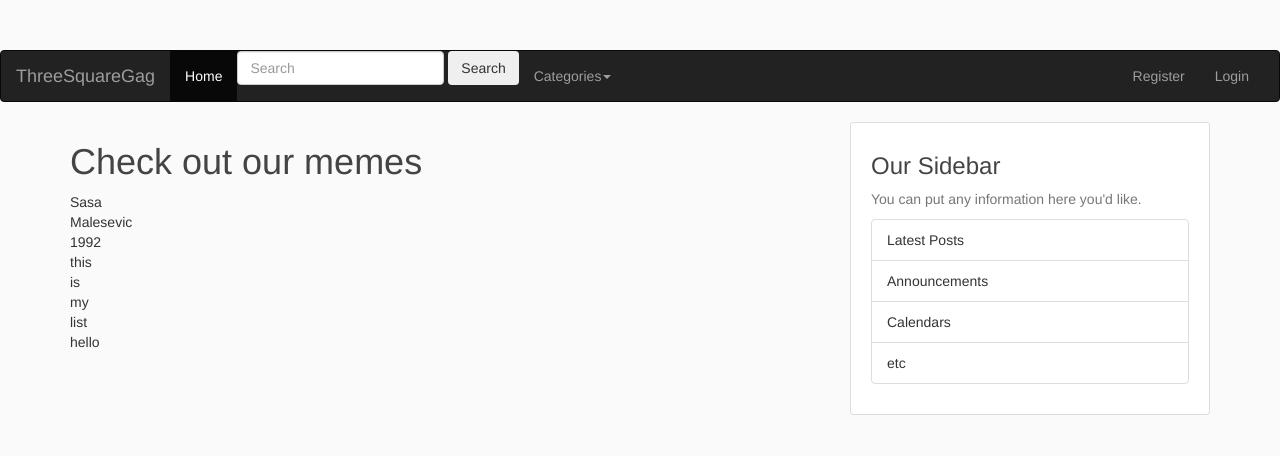
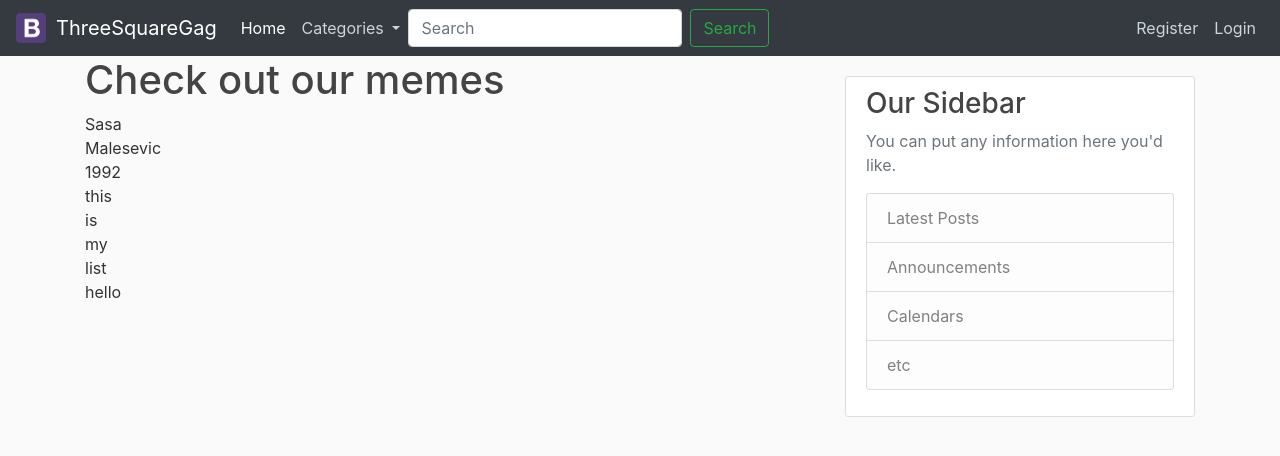
Before and after one commit to alexgeu/meme-project, a Django app: page / in a window 1280 px wide. Shown: the top 456 px of the page. Run offline with Django 3.2, Linux system fonts and the light colour scheme; some libraries are stand-ins or nearby versions.

Commit message:
New navbar, baseX.html is our backup base.html, fixed static file error.

```diff
--- a/memeProject/memeProject/settings.py
+++ b/memeProject/memeProject/settings.py
@@ -131,6 +131,11 @@ USE_TZ = True
 
 STATIC_URL = '/static/'
 
+STATICFILES_DIRS = [
+    os.path.join(BASE_DIR, "static"),
+]
+
+# Serving files uploaded by a user during development
 MEDIA_ROOT = os.path.join(BASE_DIR, 'media')
 MEDIA_URL = '/media/'
 
--- a/memeProject/memeProject/urls.py
+++ b/memeProject/memeProject/urls.py
@@ -44,4 +44,7 @@ urlpatterns = [
 ]
 
 if settings.DEBUG:
+    # URL Patterns for profile pics
     urlpatterns += static(settings.MEDIA_URL, document_root=settings.MEDIA_ROOT)
+    # URL Patterns for static files
+    urlpatterns += static(settings.STATIC_URL, document_root=settings.STATIC_ROOT)
--- a/memeProject/register/templates/register/register.html
+++ b/memeProject/register/templates/register/register.html
@@ -1,6 +1,7 @@
 {% extends 'base.html' %}
 
 {% block title %}
+<br>
 <h2>Create an account</h2>
 <br>
 {% endblock %}
--- a/memeProject/register/templates/registration/login.html
+++ b/memeProject/register/templates/registration/login.html
@@ -1,6 +1,7 @@
 {% extends 'base.html' %}
 
 {% block title %}
+<br>
 <h2>Login here</h2>
 <br>
 {% endblock %}
--- a/memeProject/register/templates/registration/logout.html
+++ b/memeProject/register/templates/registration/logout.html
@@ -1,5 +1,6 @@
 {% extends 'base.html' %}
 {% block mainContent %}
+    <br>
     <h2>You have been logged out</h2>
     <div class="border-top pt-3">
         <small class="text-muted">
--- a/memeProject/static/meme/main.css
+++ b/memeProject/static/meme/main.css
@@ -1,7 +1,6 @@
 body {
   background: #fafafa;
   color: #333333;
-  margin-top: 5rem;
 }
 
 h1, h2, h3, h4, h5, h6 {
@@ -18,6 +17,11 @@ ul {
 
 .site-header .navbar-nav .nav-link {
   color: #cbd5db;
+
+}
+
+.navbar-logo {
+  margin-right: 10px;
 }
 
 .site-header .navbar-nav .nav-link:hover {
@@ -33,6 +37,7 @@ ul {
   padding: 10px 20px;
   border: 1px solid #dddddd;
   border-radius: 3px;
+  margin-top: 20px;
   margin-bottom: 20px;
 }
 
--- a/memeProject/templates/base.html
+++ b/memeProject/templates/base.html
@@ -1,23 +1,13 @@
-{% load static%}
+{% load static %}
 <!DOCTYPE html>
 <html>
   <head>
-      <!-- Required meta tags
-      <meta charset="utf-8">
-      <meta name="viewport" content="width=device-width, initial-scale=1, shrink-to-fit=no">
- -->
-      <!-- Bootstrap CSS
-      <link rel="stylesheet" href="https://stackpath.bootstrapcdn.com/bootstrap/4.4.1/css/bootstrap.min.css" integrity="sha384-Vkoo8x4CGsO3+Hhxv8T/Q5PaXtkKtu6ug5TOeNV6gBiFeWPGFN9MuhOf23Q9Ifjh" crossorigin="anonymous">
-      <script src="https://ajax.googleapis.com/ajax/libs/jquery/1.11.3/jquery.min.js"></script>
-      <script src="http://maxcdn.bootstrapcdn.com/bootstrap/3.3.4/js/bootstrap.min.js"></script>
- -->
       <!-- Required meta tags -->
       <meta charset="utf-8">
       <meta name="viewport" content="width=device-width, initial-scale=1, shrink-to-fit=no">
 
       <!-- Bootstrap CSS -->
-      <link rel="stylesheet" href="http://maxcdn.bootstrapcdn.com/bootstrap/3.3.4/css/bootstrap.min.css">
-
+      <link rel="stylesheet" href="https://stackpath.bootstrapcdn.com/bootstrap/4.4.1/css/bootstrap.min.css" integrity="sha384-Vkoo8x4CGsO3+Hhxv8T/Q5PaXtkKtu6ug5TOeNV6gBiFeWPGFN9MuhOf23Q9Ifjh" crossorigin="anonymous">
       <!-- Main.css -->
       <link rel="stylesheet" type="text/css" href="{% static 'meme/main.css' %}">
 
@@ -28,58 +18,63 @@
       {% endif %}
   </head>
 <body>
-    <header class="site header">
-        <nav class="navbar navbar-inverse">
-            <div class="container-fluid">
-                <!-- Logo -->
-                <div class="navbar-header">
-                <button type="button" class="navbar-toggle" data-toggle="collapse" data-target="#mainNavBar">
-                    <! ––making it usable fo phone -->
-                    <span class="icon-bar"></span>
-                    <span class="icon-bar"></span>
-                    <span class="icon-bar"></span>
+    <header class="site-header">
+        <nav class="navbar navbar-expand-lg navbar-dark bg-dark">
+          <a class="navbar-brand" href="/">
+          <img src="{% static 'images/bootstrap.png' %}" width="30" height="30" class="d-inline-block align-top navbar-logo" alt="">ThreeSquareGag
+          </a>
+          <button class="navbar-toggler" type="button" data-toggle="collapse" data-target="#navbarSupportedContent" aria-controls="navbarSupportedContent" aria-expanded="false" aria-label="Toggle navigation">
+            <span class="navbar-toggler-icon"></span>
           </button>
-                <a href="/products" class="navbar-brand">ThreeSquareGag</a>
+          <div class="collapse navbar-collapse" id="navbarSupportedContent">
+            <ul class="navbar-nav mr-auto">
+              <li class="nav-item active">
+                <a class="nav-link" href="/">Home <span class="sr-only">(current)</span></a>
+              </li>
+              <!--
+              <li class="nav-item">
+                <a class="nav-link" href="#">Link</a>
+              </li>
+              -->
+              <li class="nav-item dropdown">
+                <a class="nav-link dropdown-toggle" href="#" id="navbarDropdown" role="button" data-toggle="dropdown" aria-haspopup="true" aria-expanded="false">
+                  Categories
+                </a>
+                <div class="dropdown-menu" aria-labelledby="navbarDropdown">
+                  <a class="dropdown-item" href="#">New</a>
+                  <a class="dropdown-item" href="#">Nerd</a>
+                  <a class="dropdown-item" href="#">Quotes</a>
+                  <a class="dropdown-item" href="#">Programming</a>
+                  <a class="dropdown-item" href="#">Daily struggle</a>
+                  <div class="dropdown-divider"></div>
+                  <a class="dropdown-item" href="#">Something else here</a>
                 </div>
-                <!-- Menu Items -->
-                <! ––appropriation to window -->
-                <div class="collapse navbar-collapse" id="mainNavBar">
-                    <ul class="nav navbar-nav">
-                        <li class="active"><a href="/products">Home</a></li>
-                        <li>
-                            <form class="form-inline" action="/search.myFilter">
+              </li>
+              <form class="form-inline my-2 my-lg-0" action="/search.myFilter">
                 <input class="form-control mr-sm-2" type="search" placeholder="Search" aria-label="Search">
-                                <button class="btn btn-light my-sm-2" type="submit">Search</button>
+                <button class="btn btn-outline-success my-2 my-sm-0" type="submit">Search</button>
               </form>
+              <!--
+              <li class="nav-item">
+                <a class="nav-link disabled" href="#">Disabled</a>
               </li>
-                        <!-- drop down menu -->
-                        <li class="dropdown">
-                            <a href="#" class="dropdown-toggle" data-toggle="dropdown">Categories<span class="caret"></span></a>
-                            <ul class="dropdown-menu">
-                                <li><a href="#">New</a></li>
-                                <li><a href="#">Nerd</a></li>
-                                <li><a href="#">Quotes</a></li>
-                                <li><a href="#">Programming</a></li>
-                                <li><a href="#">Daily struggle</a></li>
-                            </ul>
-                        </li>
+              -->
             </ul>
             <!--right align -->
-                    <ul class="nav navbar-nav navbar-right">
+            <ul class="nav-item navbar-nav navbar-right">
                 {% if user.is_authenticated %}
-                            <li><a href="{% url 'logout' %}">Logout</a></li>
-                            <li><a href="{% url 'profile' %}">Profile</a></li>
+                    <li class="nav-item"><a class="nav-link" href="{% url 'logout' %}">Logout</a></li>
+                    <li class="nav-item"><a class="nav-link" href="{% url 'profile' %}">Profile</a></li>
                 {% else %}
-                            <li><a href="{% url 'register' %}">Register</a></li>
-                            <li><a href="{% url 'login' %}">Login</a></li>
+                    <li class="nav-item"><a class="nav-link" href="{% url 'register' %}">Register</a></li>
+                    <li class="nav-item"><a class="nav-link" href="{% url 'login' %}">Login</a></li>
                 {% endif %}
             </ul>
-                </div>
           </div>
         </nav>
     </header>
     <main role="main" class="container">
-      <div class="row">
+      <div class="row test">
         <div class="col-md-8">
 
             <!-- Main content block of base.html -->
```
Also changed, not shown: other parts of memeProject/templates/base.html (+3 -3 lines), memeProject/templates/baseX.html (added, +122 -0 lines), memeProject/static/images/bootstrap.png (added). Lines whose indentation alone changed are shown as unchanged.
